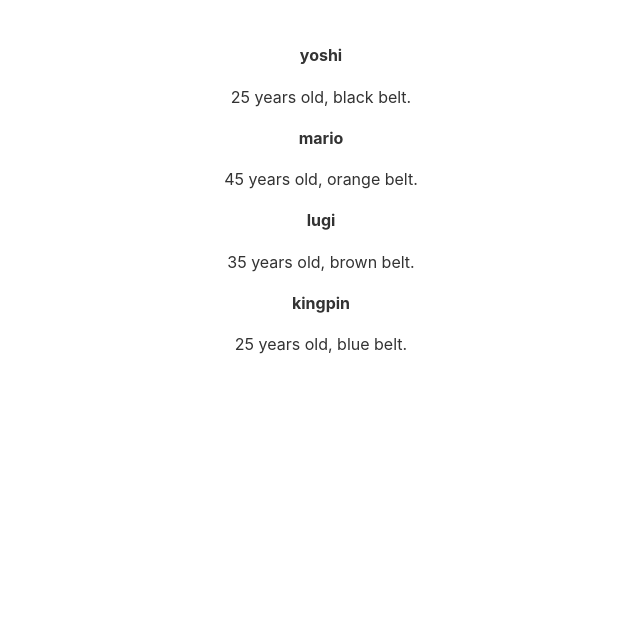
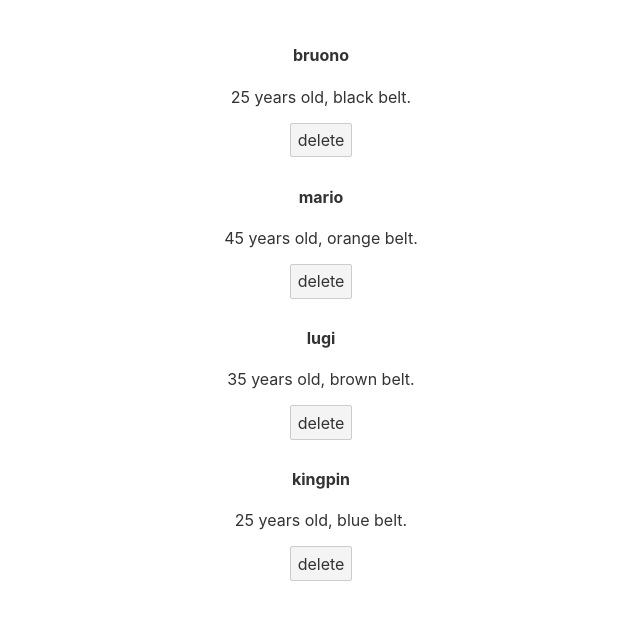
Before and after one commit to agungTuanany/svelte-netninja, a Svelte app: page / in a window 1280 px wide. Shown: the top 620 px of the page, without its empty margins (319-959 px from the left). Built offline with nearby package versions, Linux system fonts and the light colour scheme.

Commit message:
feature(inline-event-handlers): inline event-handler in svelte

```diff
--- a/src/App.svelte
+++ b/src/App.svelte
@@ -1,10 +1,19 @@
 <script>
     let people = [
-            { name: "yoshi", beltcolor: "black", age:25, id: 1 },
+            { name: "bruono", beltcolor: "black", age:25, id: 1 },
             { name: "mario", beltcolor: "orange", age:45, id: 2 },
             { name: "lugi", beltcolor: "brown", age:35, id: 3 },
             { name: "kingpin", beltcolor: "blue", age:25, id: 4 }
         ];
+
+    // 'e' is the 'event-object' we pass on the 'inline-event-handler' to know what button was fired up
+    // you can unassigned the `event-object' as well.
+    // in here is just an example to passing event object on 'inline-event-handler'.
+    const handleClick = (e, id) => {
+            // delete the person from people
+            people = people.filter((person) => person.id != id);
+            console.log(e);
+        };
 </script>
 
 
@@ -13,6 +22,9 @@
         <div>
             <h4>{person.name}</h4>
             <p>{person.age} years old, {person.beltcolor} belt.</p>
+
+            <!-- XXX pass the data with inline function  XXX -->
+            <button on:click={(e) => handleClick(event, person.id)}>delete</button>
         </div>
     {:else}
         <p>There are no people to show ..</p>
```
